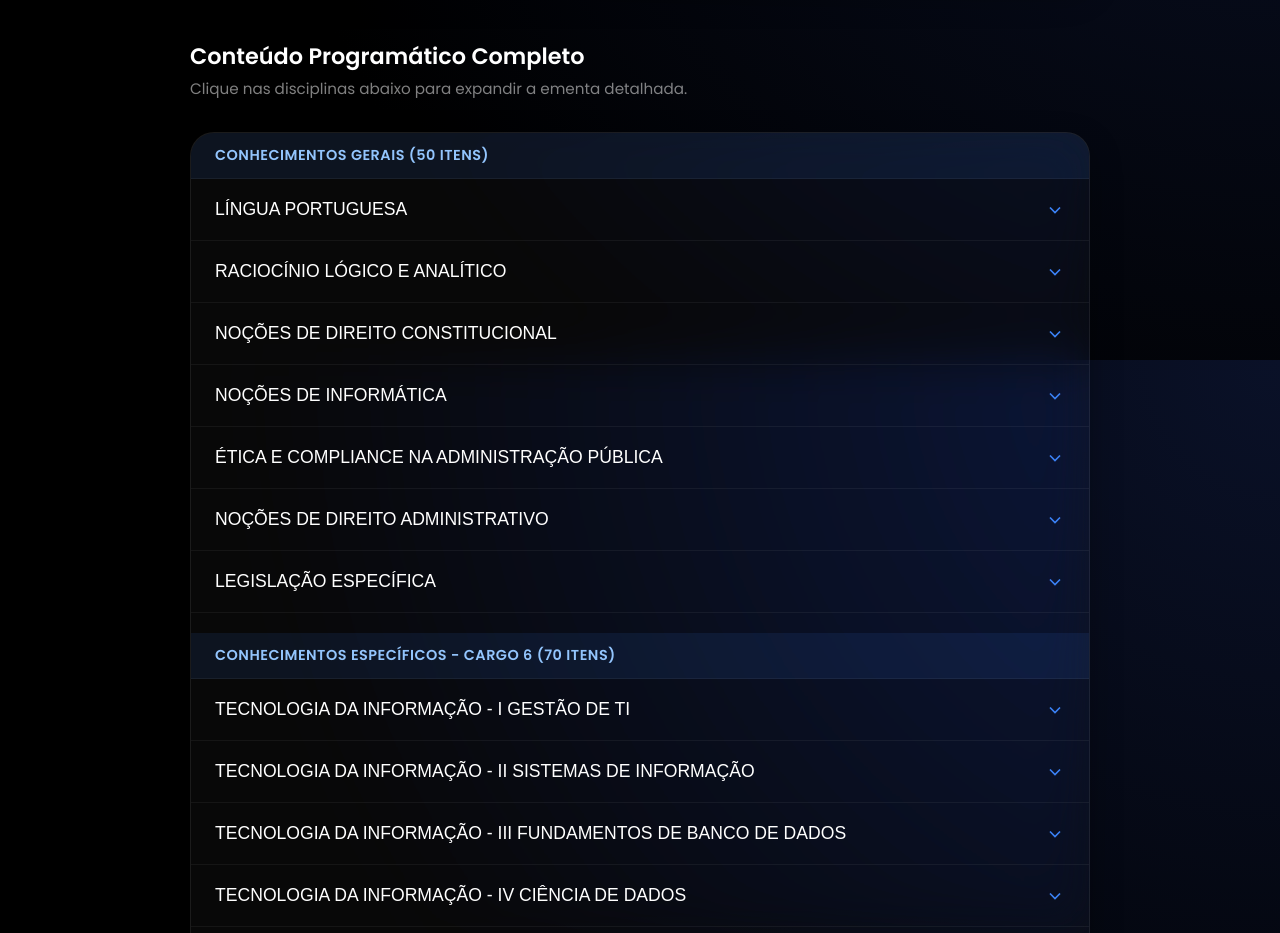
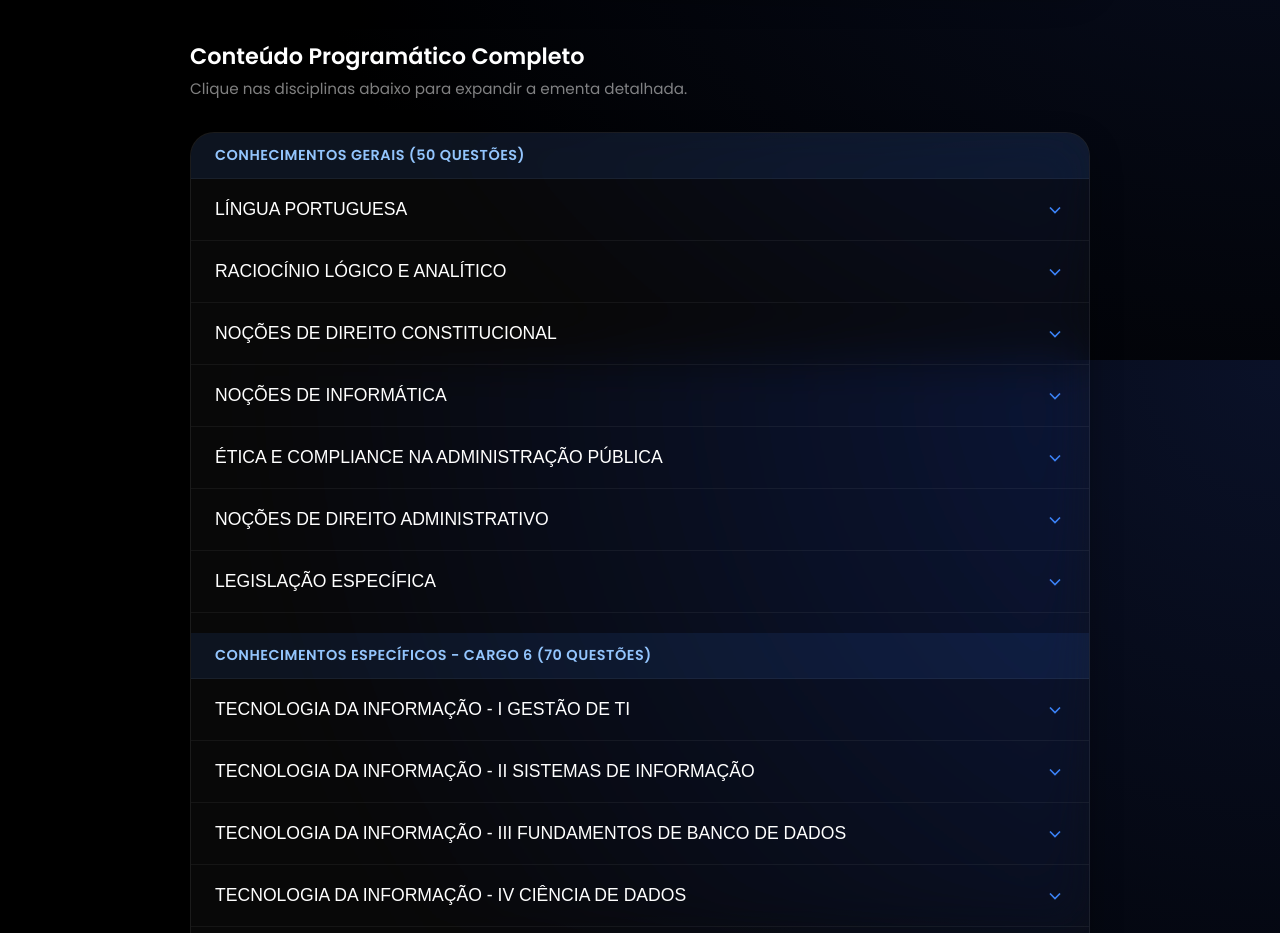
Before and after one commit to rcssic/furabucho, a React (Vite) app: page /#/concurso-alprev in a window 1280 px wide. Shown: the part 1240-2173 px from the top of the page. Built offline with nearby package versions, Linux system fonts and the light colour scheme.

Commit message:
Update AlprevAlCargo62026Page.tsx

```diff
--- a/src/pages/ConcursoALPREV/AlprevAlCargo62026Page.tsx
+++ b/src/pages/ConcursoALPREV/AlprevAlCargo62026Page.tsx
@@ -136,7 +136,7 @@ export default function AlprevAlCargo62026Page() {
                         {/* =========================================
                             CONHECIMENTOS GERAIS (BÁSICOS)
                         ========================================= */}
-                        <div className="area-badge">CONHECIMENTOS GERAIS (50 Itens)</div>
+                        <div className="area-badge">CONHECIMENTOS GERAIS (50 Questões)</div>
 
                         <SubjectAccordion title="LÍNGUA PORTUGUESA">
                             <div className="indent-level-1">1 Compreensão e interpretação de textos de gêneros variados.</div>
@@ -305,7 +305,7 @@ export default function AlprevAlCargo62026Page() {
                         {/* =========================================
                             CONHECIMENTOS ESPECÍFICOS
                         ========================================= */}
-                        <div className="area-badge" style={{ marginTop: '20px' }}>CONHECIMENTOS ESPECÍFICOS - CARGO 6 (70 Itens)</div>
+                        <div className="area-badge" style={{ marginTop: '20px' }}>CONHECIMENTOS ESPECÍFICOS - CARGO 6 (70 Questões)</div>
 
                         <SubjectAccordion title="TECNOLOGIA DA INFORMAÇÃO - I GESTÃO DE TI">
                             <div className="indent-level-1">1 Ciclo PDCA.</div>
```
